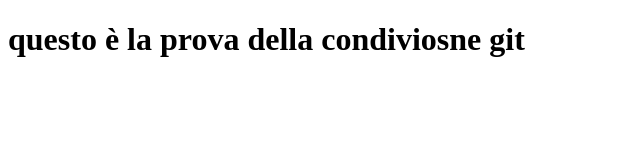
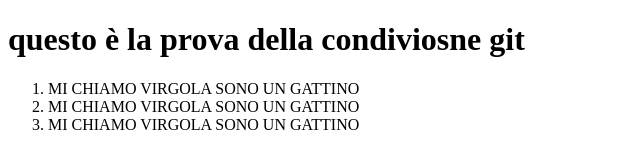
Before and after one commit to EmanueleAnnoscia/prova-git-condiviso, a plain HTML site: page index.html in a window 1280 px wide. Shown: the whole page, without its empty margins (0-640 px from the left). Drawn offline with Linux system fonts and the light colour scheme.

Commit message:
feat: list

```diff
--- a/index.html
+++ b/index.html
@@ -1,11 +1,17 @@
 <!DOCTYPE html>
 <html lang="en">
-<head>
-    <meta charset="UTF-8">
-    <meta name="viewport" content="width=device-width, initial-scale=1.0">
+  <head>
+    <meta charset="UTF-8" />
+    <meta name="viewport" content="width=device-width, initial-scale=1.0" />
     <title>Document</title>
-</head>
-<body>
+  </head>
+  <body>
     <h1>questo è la prova della condiviosne git</h1>
-</body>
+
+    <ol>
+      <li>MI CHIAMO VIRGOLA SONO UN GATTINO</li>
+      <li>MI CHIAMO VIRGOLA SONO UN GATTINO</li>
+      <li>MI CHIAMO VIRGOLA SONO UN GATTINO</li>
+    </ol>
+  </body>
 </html>
```
